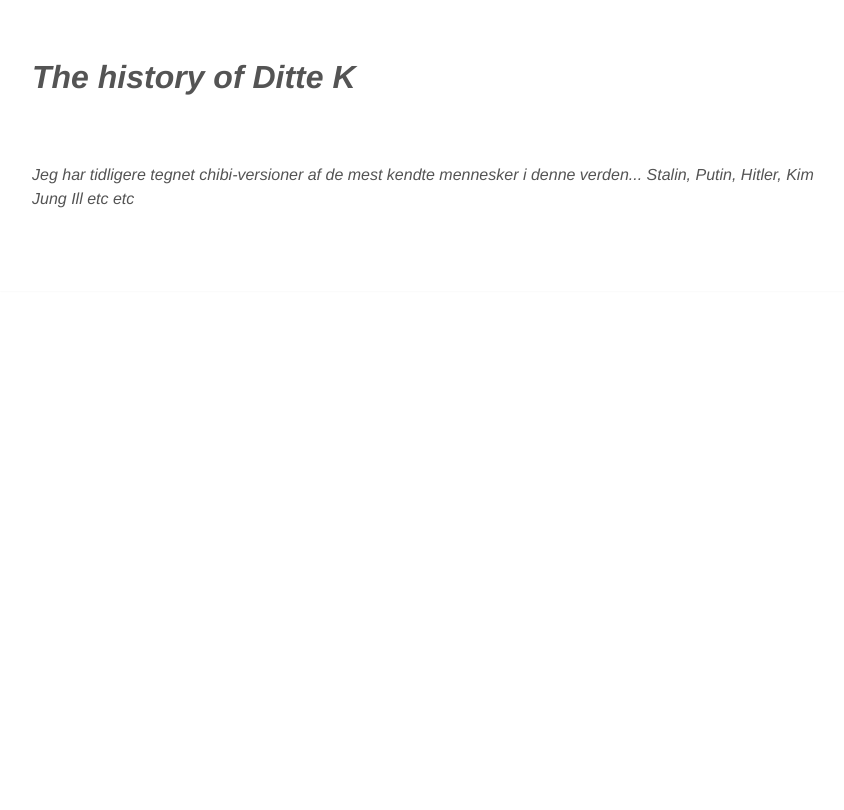
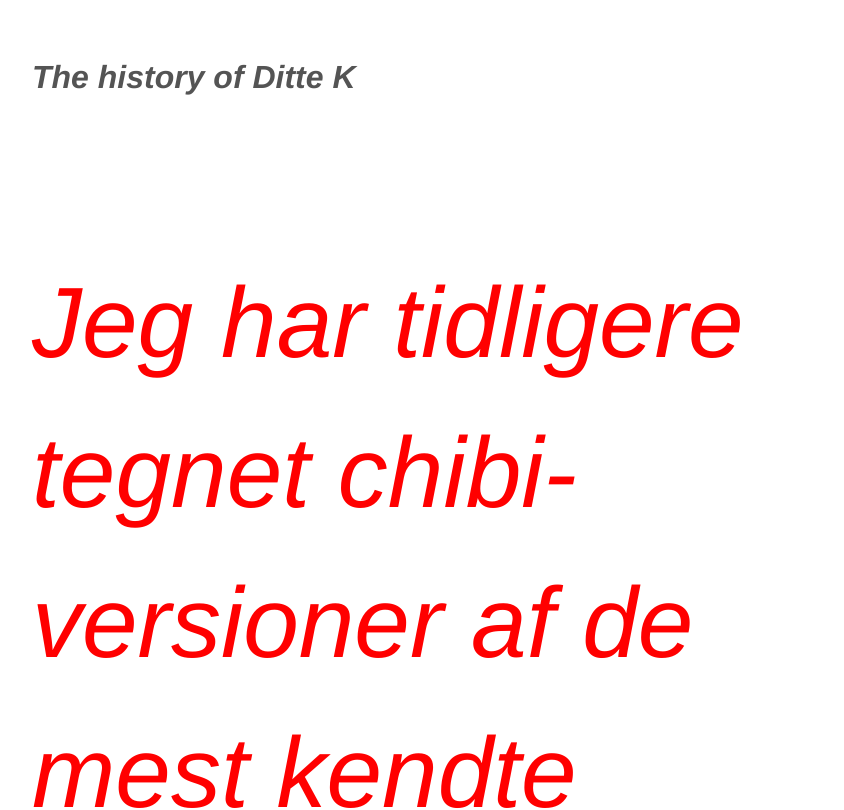
Before and after one commit to lastpancake/collab_test, a plain HTML site: page history.html in a window 1280 px wide. Shown: the top 810 px of the page, without its empty margins (208-1052 px from the left). Drawn offline with Linux system fonts and the light colour scheme.

Commit message:
This is a biiiig f*ck up

```diff
--- a/css/master.css
+++ b/css/master.css
@@ -20,4 +20,10 @@ body {
   color: #525252;
   text-align: center;
 }
+
+.history p {
+  font-size: 100px;
+  color: red;
+}
+
 >>>>>>> 85e688ba2bd29dc549837902285ece4dea52653f
--- a/history.html
+++ b/history.html
@@ -8,7 +8,7 @@
   <body>
     <div class="history">
     <h1>The history of Ditte K</h1> <br>
-    <p>Jeg har tidligere tegnet chibi-versioner af de mest kendte mennesker i denne verden... Stalin, Putin, Hitler, Kim Jung Ill etc etc </p>
+    <p>Jeg har tidligere tegnet chibi-versioner af de mest kendte mennesker i denne verden... Stalin, Putin, Hitler, Kim Jung Ill etc etc WE F*CKED UP BIG TIME HERE</p>
   </div>
   </body>
 </html>
```
